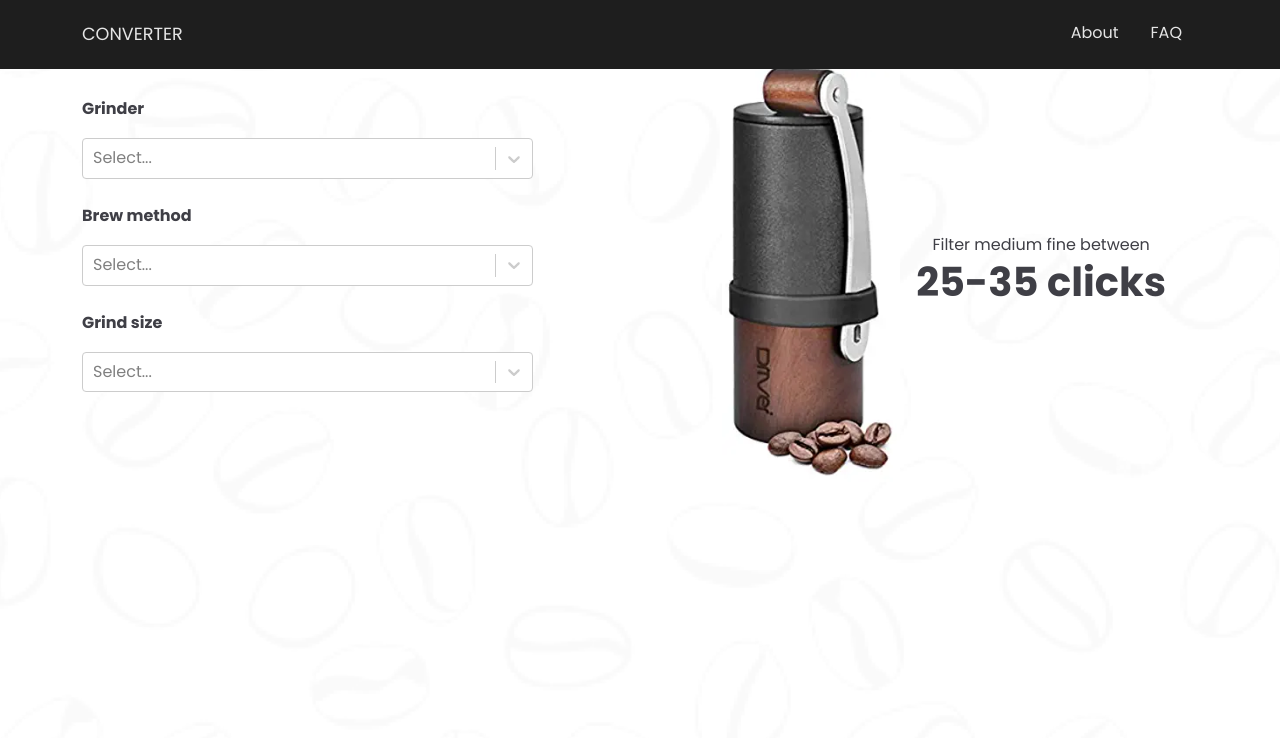
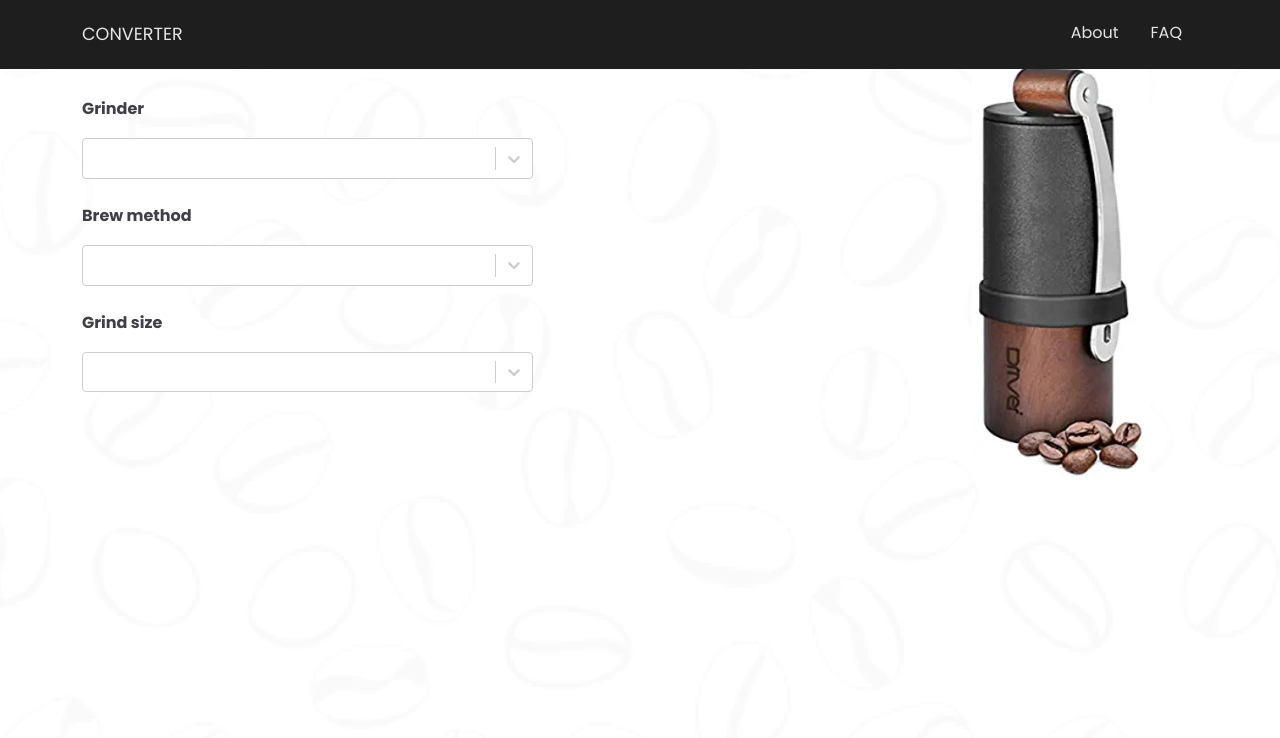
Before and after one commit to notabarista/GrindConverter, a React (Create React App) app in the folder app/: page / in a window 1280 px wide. Shown: the top 738 px of the page. Built offline with nearby package versions, Linux system fonts and the light colour scheme; no server answers; the HTML template or start-up script is replaced by a standard one.

Commit message:
Integrated json updates to ui

```diff
--- a/app/src/App.js
+++ b/app/src/App.js
@@ -3,14 +3,7 @@ import Converter from "./pages/Converter";
 import About from "./pages/About";
 import FAQ from "./pages/FAQ";
 
-import DAO from "./components/DAO"
-
 export default class App extends Component {
-
-  componentDidMount() {
-    let dao = new DAO();
-    dao.Test();
-  }
 
   render() {
     return (
--- a/app/src/components/DAO.js
+++ b/app/src/components/DAO.js
@@ -1,39 +1,8 @@
-import {Component} from "react";
 import axios from "axios";
 
 const baseURL = "https://nab-grinder-converter.herokuapp.com";
 
-export default class DAO extends Component{
-
-
-    Test() {
-      console.log("Testing");
-      axios.get(baseURL + "/grinder/all").then((res) => {
-        const grinders = res.data;
-        console.log(grinders);
-        //this.setState({ data: grinders.data });
-      });
-    }
-
-    render()
-    {
-      return null
-    }
-
-    // render() {
-    //   return (
-    //     <>
-    //       {/* commented this out from the layout */}
-
-    //       {/* <ul>
-    //         {this.state.data.map((item) => (
-    //           <>
-    //             <li key={item.grinder}>Name: {item.grinder}</li>
-    //             <li key={item.grindSize}>Size: {item.grindSize}</li>
-    //           </>
-    //         ))}
-    //       </ul> */}
-    //     </>
-    //   );
-    // }
-  }
+export async function getAllData() {
+  const resp = await axios.get(baseURL + "/grinder/all");
+  return resp.data;
+}
--- a/app/src/components/Navbar.js
+++ b/app/src/components/Navbar.js
@@ -29,9 +29,9 @@ const Navbar = () => {
                     <path
                       d="M4 18H20M4 6H20H4ZM4 12H12H4Z"
                       stroke="#e5e5e5"
-                      stroke-width="2"
-                      stroke-linecap="round"
-                      stroke-linejoin="round"
+                      strokeWidth="2"
+                      strokeLinecap="round"
+                      strokeLinejoin="round"
                     />
                   </svg>
                 </div>
--- a/app/src/pages/Converter.js
+++ b/app/src/pages/Converter.js
@@ -1,13 +1,8 @@
-import React, { useState } from "react";
+import React, { useEffect, useState } from "react";
 import Select from "react-select";
 import Form from "react-bootstrap/Form";
 import Grinder from "../assets/images/grinder.png";
-
-const options = [
-  { value: "chocolate", label: "Chocolate" },
-  { value: "strawberry", label: "Strawberry" },
-  { value: "vanilla", label: "Vanilla" },
-];
+import {getAllData} from "../components/DAO";
 
 const theme = (theme) => ({
   ...theme,
@@ -19,10 +14,57 @@ const theme = (theme) => ({
   },
 });
 
-const CONVERTER = () => {
-  const [selectedGrinder, setSelectedGrinder] = useState(null);
-  const [selectedBrewMethod, setSelectedBrewMethod] = useState(null);
-  const [selectedGrindSize, setSelectedGrindSize] = useState(null);
+ function CONVERTER () {
+  const [grinders, setGrinders] = useState(null);
+  const [brewingMethods, setBrewingMethods] = useState(null);
+  const [grindSize, setGrindSize] = useState(null);
+  const [data, setData] = useState(null);
+  const [selectedGrinderIndex, setSelectedGrinderIndex] = useState(null);
+  const [grindSizeText, setGrindSizeText] = useState(null);
+
+  function upateGrindSize()
+  {
+    setGrindSizeText(grindSize[0].label);
+  }
+
+  function updateBrewingMethodSizes(brewingMethodIndex)
+  {
+    console.log(data[selectedGrinderIndex].grinderBrewingMethods[brewingMethodIndex].grindSize);
+    let size = data[selectedGrinderIndex].grinderBrewingMethods[brewingMethodIndex].grindSize;
+    setGrindSize([{value:size, label:size}])
+
+  }
+
+  function updateBrewingMethods(grinderIndex)
+  {
+    let grinderMethods = data[grinderIndex].grinderBrewingMethods;
+
+    let arr = []
+      for(let index=0;index< grinderMethods.length;++index)
+      {
+        arr.push({value:index, label:grinderMethods[index].brewingMethod});
+      }
+
+      setBrewingMethods(arr);
+  }
+
+
+async function fetchData()
+{
+  const resp = await getAllData();
+      let arr = []
+      for(let index=0;index< resp.data.length;++index)
+      {
+        arr.push({value:index, label:resp.data[index].grinder});
+      }
+      setGrinders(arr);
+      setData(resp.data);
+}
+
+  useEffect(()=>
+  {
+   fetchData()
+  },[])
 
   return (
     <div className="converter">
@@ -34,9 +76,9 @@ const CONVERTER = () => {
               <Form.Group className="mb-4" controlId="formBasicEmail">
                 <Form.Label>Grinder</Form.Label>
                 <Select
-                  defaultValue={selectedGrinder}
-                  onChange={setSelectedGrinder}
-                  options={options}
+                  defaultValue={{}}
+                  onChange={(e)=>{updateBrewingMethods(e.value);setSelectedGrinderIndex(e.value);}}
+                  options={grinders}
                   theme={theme}
                 />
               </Form.Group>
@@ -44,9 +86,9 @@ const CONVERTER = () => {
               <Form.Group className="mb-4" controlId="formBasicEmail">
                 <Form.Label>Brew method</Form.Label>
                 <Select
-                  defaultValue={selectedBrewMethod}
-                  onChange={setSelectedBrewMethod}
-                  options={options}
+                  defaultValue={{}}
+                  onChange={(e)=>{updateBrewingMethodSizes(e.value);}}
+                  options={brewingMethods}
                   theme={theme}
                 />
               </Form.Group>
@@ -54,9 +96,9 @@ const CONVERTER = () => {
               <Form.Group className="mb-4" controlId="formBasicEmail">
                 <Form.Label>Grind size</Form.Label>
                 <Select
-                  defaultValue={selectedGrindSize}
-                  onChange={setSelectedGrindSize}
-                  options={options}
+                  defaultValue={{}}
+                  onChange={upateGrindSize}
+                  options={grindSize}
                   theme={theme}
                 />
               </Form.Group>
@@ -76,8 +118,8 @@ const CONVERTER = () => {
             >
               <img src={Grinder} alt="Grinder" />
               <div className="text-center px-3">
-                <p className="mb-0">Filter medium fine between</p>
-                <h3>25-35 clicks</h3>
+                <p className="mb-0">{grindSizeText?"Filter medium fine between":""}</p>
+                <h3>{grindSizeText} {grindSizeText?"clicks":""}</h3>
               </div>
             </div>
           </div>
--- a/app/src/pages/FAQ.js
+++ b/app/src/pages/FAQ.js
@@ -2,17 +2,17 @@ import Accordion from "react-bootstrap/Accordion";
 
 const FAQ = () => {
   return (
-    <div class="container py-5 my-5" id="faq">
-      <div class="py-md-5">
-        <h2 class="text-center mb-5 pb-4">FAQ</h2>
+    <div className="container py-5 my-5" id="faq">
+      <div className="py-md-5">
+        <h2 className="text-center mb-5 pb-4">FAQ</h2>
         <Accordion defaultActiveKey={["0"]} alwaysOpen>
           <Accordion.Item eventKey="0">
             <Accordion.Header>
-              <div class="w-100 d-flex justify-content-between align-items-center">
+              <div className="w-100 d-flex justify-content-between align-items-center">
                 <span>Accordion Header #1 </span>
 
                 <div
-                  class="
+                  className="
                   round-border
                   p-1
                   d-flex
@@ -20,7 +20,7 @@ const FAQ = () => {
                   align-items-center
                 "
                 >
-                  <div class="ion-expand-icon"></div>
+                  <div className="ion-expand-icon"></div>
                 </div>
               </div>
             </Accordion.Header>
@@ -36,11 +36,11 @@ const FAQ = () => {
           </Accordion.Item>
           <Accordion.Item eventKey="1">
             <Accordion.Header>
-              <div class="w-100 d-flex justify-content-between align-items-center">
+              <div className="w-100 d-flex justify-content-between align-items-center">
                 <span>Accordion Header #2 </span>
 
                 <div
-                  class="
+                  className="
                   round-border
                   p-1
                   d-flex
@@ -48,7 +48,7 @@ const FAQ = () => {
                   align-items-center
                 "
                 >
-                  <div class="ion-expand-icon"></div>
+                  <div className="ion-expand-icon"></div>
                 </div>
               </div>
             </Accordion.Header>
```
